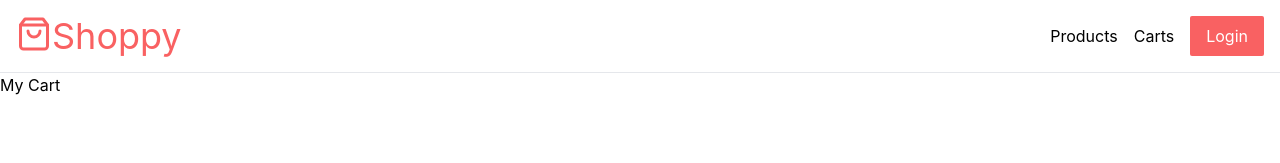
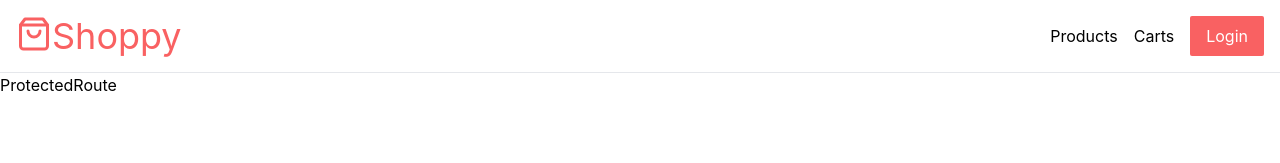
Before and after one commit to sungyuha/onlinemall-production, a React (Create React App) app in the folder onlinemall/: page /carts in a window 1280 px wide. Shown: the top 163 px of the page. Built offline with nearby package versions, Linux system fonts and the light colour scheme; no server answers.

Commit message:
dosc: admin api 경로 보호

```diff
--- /dev/null
+++ b/onlinemall/src/components/context/AuthContext.jsx
@@ -0,0 +1,16 @@
+import { useContext, createContext } from "react";
+
+const AuthContext = createContext();
+
+// children를 받아옴
+export function AuthContextProvider({children}) {
+
+    return <AuthContext.Provider>
+        {/* children 를 받아옴 */}
+        {children}
+    </AuthContext.Provider>
+}
+
+export function useAuthContext() {
+    return useContext(AuthContext) ;
+}
--- a/onlinemall/src/index.js
+++ b/onlinemall/src/index.js
@@ -9,6 +9,7 @@ import ProductDetail from './pages/ProductDetail';
 import NewProduct from './pages/NewProduct';
 import MyCart from './pages/MyCart';
 import NotFound from './pages/NotFound';
+import ProtectedRoute from './pages/ProtectedRoute';
 
 const router = createBrowserRouter([
   {
@@ -22,7 +23,13 @@ const router = createBrowserRouter([
       { path: '/products', element: <AllProducts /> },
       {
         path: '/products/new',
-        element: <NewProduct />,
+        element: (
+          // 어드민인 사용자가 접속할 때
+          // 사용자가 어드민이라면 접속, 아니라면  홈으로 리디렉딩
+          <ProtectedRoute requireAdmin>
+            <NewProduct />
+          </ProtectedRoute>
+        ),
       },
       {
         path: '/products/:id',
@@ -31,8 +38,11 @@ const router = createBrowserRouter([
       {
         path: '/carts',
         // 로그인 한 사용자면 장바구니 버튼 생성
-        //element: <MyCart />,
-        element: <MyCart />,
+        element: (
+          <ProtectedRoute>
+            <MyCart />
+          </ProtectedRoute>
+        ),
       },
     ],
   },
--- /dev/null
+++ b/onlinemall/src/pages/ProtectedRoute.jsx
@@ -0,0 +1,18 @@
+import React from 'react';
+
+export default function ProtectedRoute(chilren, requireAdmin) {
+  // 로그인 한 사용자가 있는지 확인
+
+  // 그 사용자가 어드민 권한이 있는지 확인
+
+  // requireAdmin 이 true 인 경우에는 로그인도 되어 있어야 하고, 어드민 권한도 가지고 있음
+
+  // 조건에 맞지 않으면 / 상위 경로로 이동
+
+  // 조건에 맞는 경우에만 전달 된 chilren 컴포넌트를 보여줌
+  return (
+    <div>
+      ProtectedRoute
+    </div>
+  );
+}
```
